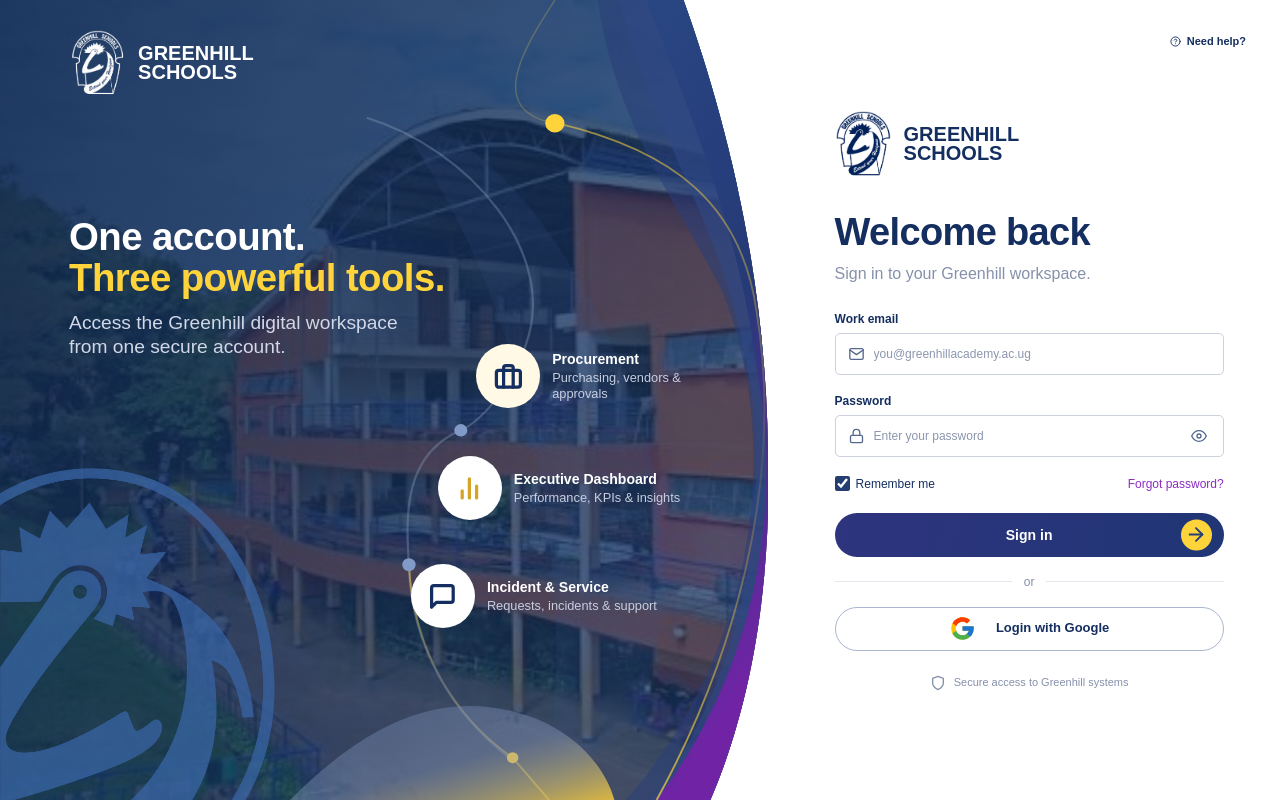
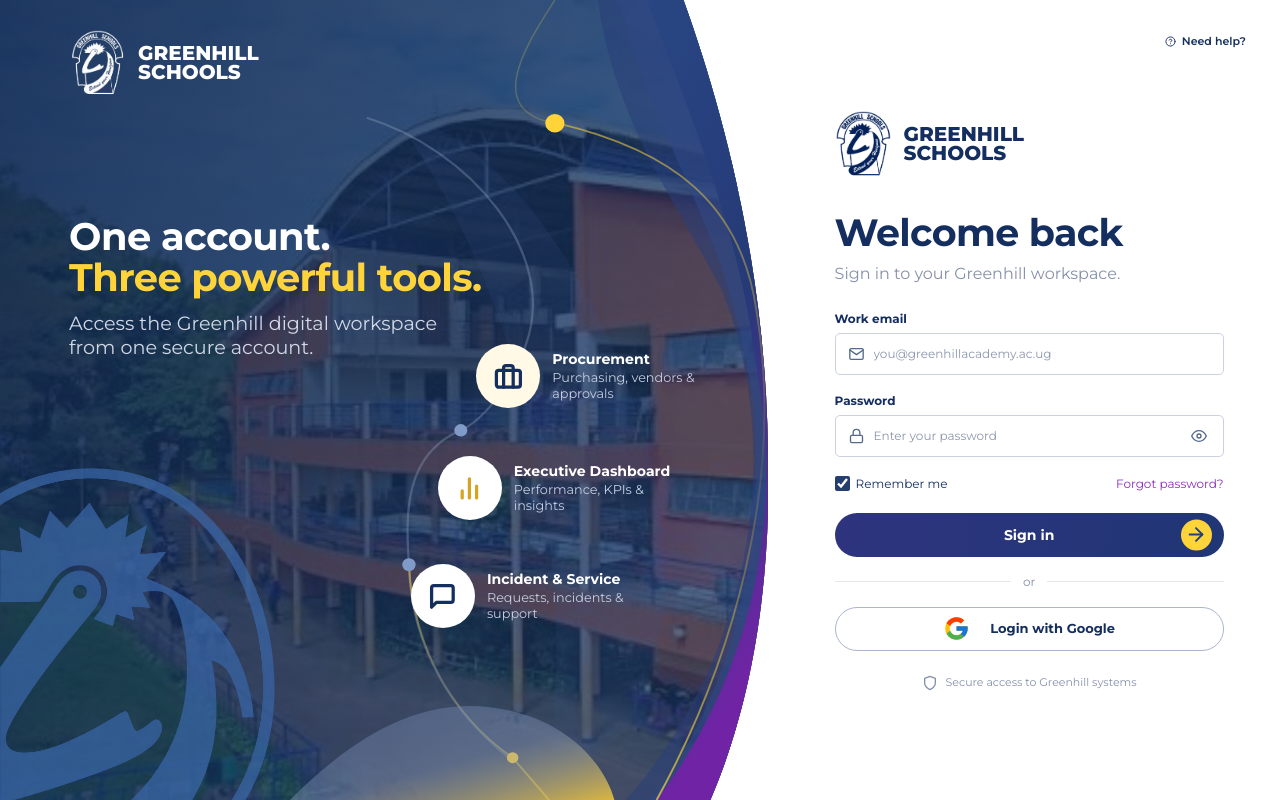
Before and after one commit to GreenHill-Auth-System/Auth-frontend, a React (Vite) app: page / in a window 1280 px wide. Built offline with nearby package versions, Linux system fonts and the light colour scheme; no server answers.

Commit message:
font type
the font type type is changed from Arial, Helvetica to montserrate

```diff
--- a/index.html
+++ b/index.html
@@ -4,6 +4,9 @@
     <meta charset="UTF-8" />
     <meta name="viewport" content="width=device-width, initial-scale=1.0" />
     <title>GreenHill</title>
+    <link rel="preconnect" href="https://fonts.googleapis.com" />
+    <link rel="preconnect" href="https://fonts.gstatic.com" crossorigin />
+    <link href="https://fonts.googleapis.com/css2?family=Montserrat:ital,wght@0,100..900;1,100..900&display=swap" rel="stylesheet" />
   </head>
   <body>
     <div id="root"></div>
--- a/src/index.css
+++ b/src/index.css
@@ -1,7 +1,7 @@
 @import "tailwindcss";
 
 @theme {
-  --font-sans: Arial, Helvetica, sans-serif;
+  --font-sans: "Montserrat", sans-serif;
 
   --color-navy: #142e60;
   --color-muted: #8590aa;
```
